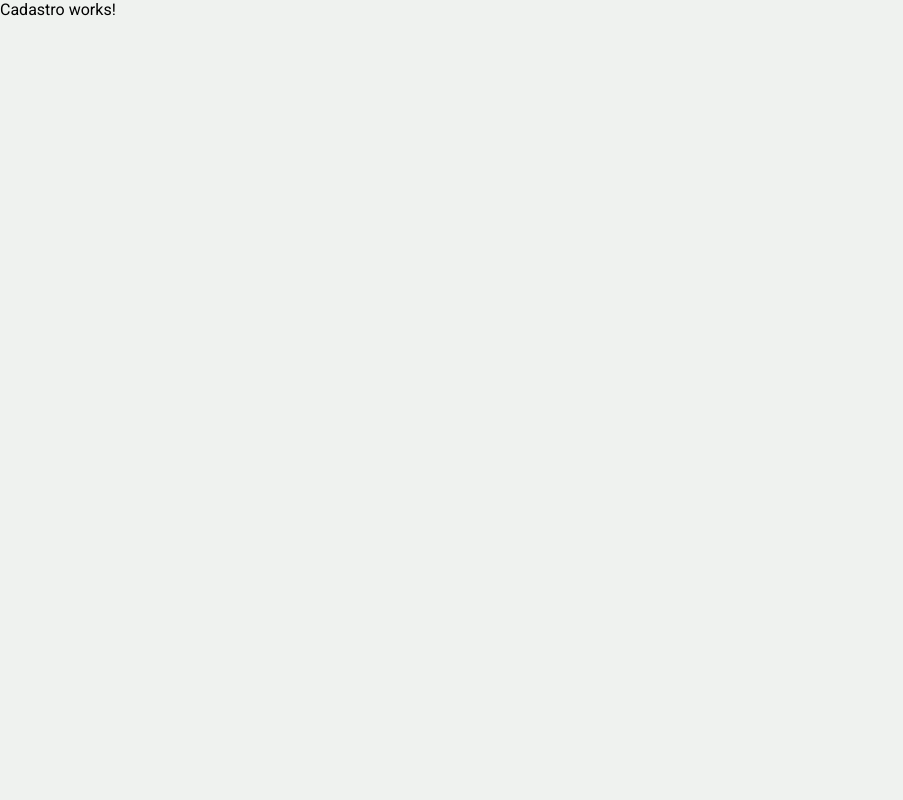
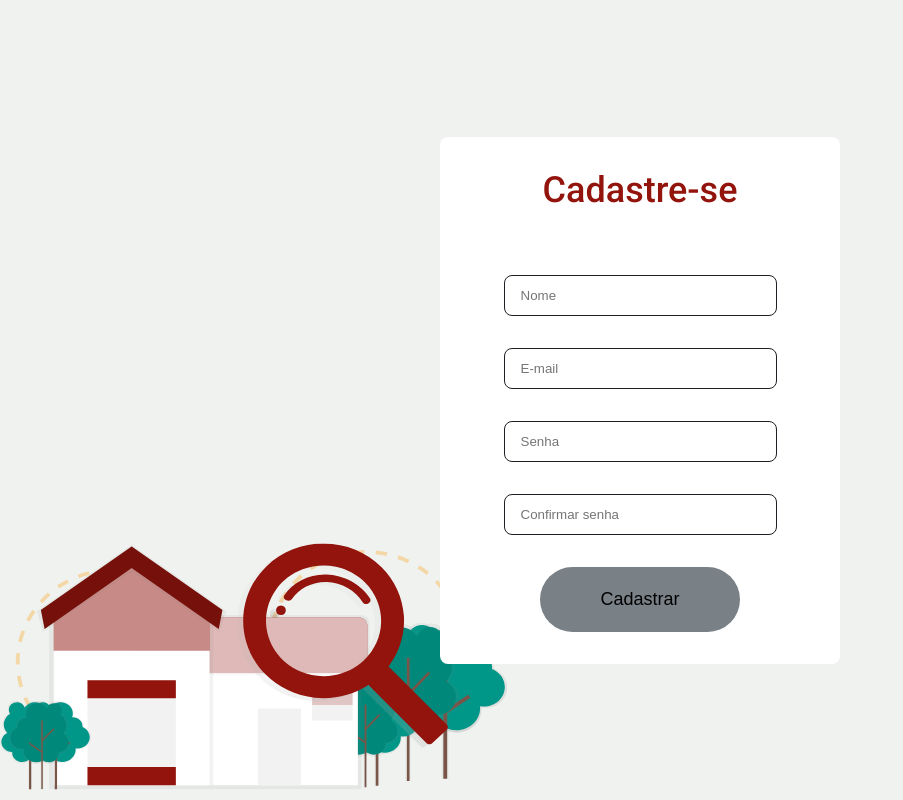
Before and after one commit to AbatCaverna/repfinder, a React (Create React App) app: page /register in a window 1280 px wide. Shown: the whole page, without its empty margins (0-903 px from the left). Built offline with nearby package versions, Linux system fonts and the light colour scheme; no server answers.

Commit message:
:construction: Finished layout of singup page

```diff
--- a/src/components/card/card-content/index.tsx
+++ b/src/components/card/card-content/index.tsx
@@ -2,8 +2,8 @@ import React from 'react';
 
 import { Container } from './styles';
 
-const CardContent: React.FC = ({children}) => {
-  return <Container>{children}</Container>;
+const CardContent: React.FC<any> = ({children, style}) => {
+  return <Container style={style}>{children}</Container>;
 }
 
 export default CardContent;
--- a/src/components/card/index.tsx
+++ b/src/components/card/index.tsx
@@ -4,8 +4,8 @@ import { CardItem } from './styles';
 
 interface CardProps {
     bgColor: string;
-    height: number;
-    width: number;
+    height?: number;
+    width?: number;
 }
 
 const Card: React.FC<CardProps> = ({bgColor, height, width, children}) => {
--- a/src/components/form/input/styles.ts
+++ b/src/components/form/input/styles.ts
@@ -5,7 +5,7 @@ export const Container = styled.input`
     border-radius: 8px;
     width: 273px;
     height: 41px;
-
+    padding-left: 1rem;
     &:focus {
         outline: none;
     }
--- a/src/globalStyles.ts
+++ b/src/globalStyles.ts
@@ -18,9 +18,10 @@ export default createGlobalStyle`
     font-family: 'Roboto', sans-serif;
     margin: 0;
     width: 100vw;
-
+    height: 100vh;
     #root {
       width: 100%;
+      height: 100%;
     }
   }
 
--- a/src/pages/singup/index.tsx
+++ b/src/pages/singup/index.tsx
@@ -1,11 +1,30 @@
 import React from 'react'
 
-import { Container } from './styles';
+import { ReactComponent as HouseImg } from '../../assets/undraw_house_searching_n8mp 1.svg';
+import { Container, ContainerImg } from './styles';
+
+import Card from '../../components/card';
+import CardHeader from '../../components/card/card-header';
+import CardContent from '../../components/card/card-content';
+import Input from '../../components/form/input';
+import Button from '../../components/form/button';
 
 const Register: React.FC = () => {
     return (
         <Container>
-            Cadastro works!
+            <Card bgColor={'#fff'}>
+                <CardHeader>Cadastre-se</CardHeader>
+                <CardContent style={{display: 'flex', flexDirection: 'column', alignItems: 'center'}}>
+                    <Input type="text" placeholder="Nome"/>
+                    <Input type="text" placeholder="E-mail"/>
+                    <Input type="password" placeholder="Senha"/>
+                    <Input type="password" placeholder="Confirmar senha"/>
+                    <Button>Cadastrar</Button>
+                </CardContent>
+            </Card>
+            <ContainerImg>
+                <HouseImg/>
+            </ContainerImg>
         </Container>
     )
 }
--- a/src/pages/singup/styles.ts
+++ b/src/pages/singup/styles.ts
@@ -2,4 +2,45 @@ import styled from 'styled-components';
 
 export const Container = styled.div`
     width: 100%;
+    height: 100%;
+    display: flex;
+    justify-content: center;
+    align-items: center;
+
+    input {
+        margin-bottom: 2rem;
+    }
+
+    button {
+        background-color: #798086;
+        font-weight: 500;
+        font-size: 18px;
+        line-height: 21px;
+
+        &:active {
+            background-color: #E5E5E5;
+        }
+    }
 `;
+export const ContainerImg = styled.div`
+    position: absolute;
+    bottom: 0;
+    left: 0;
+    z-index: -100;
+
+    svg {
+        width: 100%;
+    }
+
+    @media screen and (min-width:500px) {
+        svg {
+            width: 90%;
+        }
+    }
+
+    @media screen and (min-width:960px) {
+        svg {
+            width: 95%;
+        }
+    }
+`;
```
